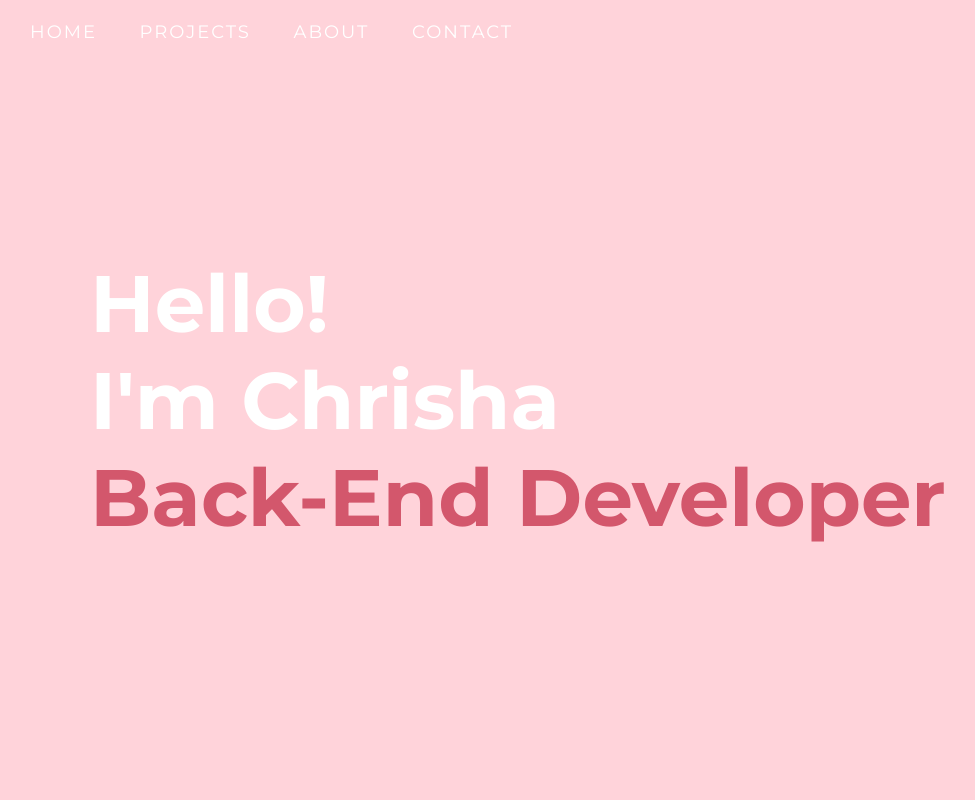
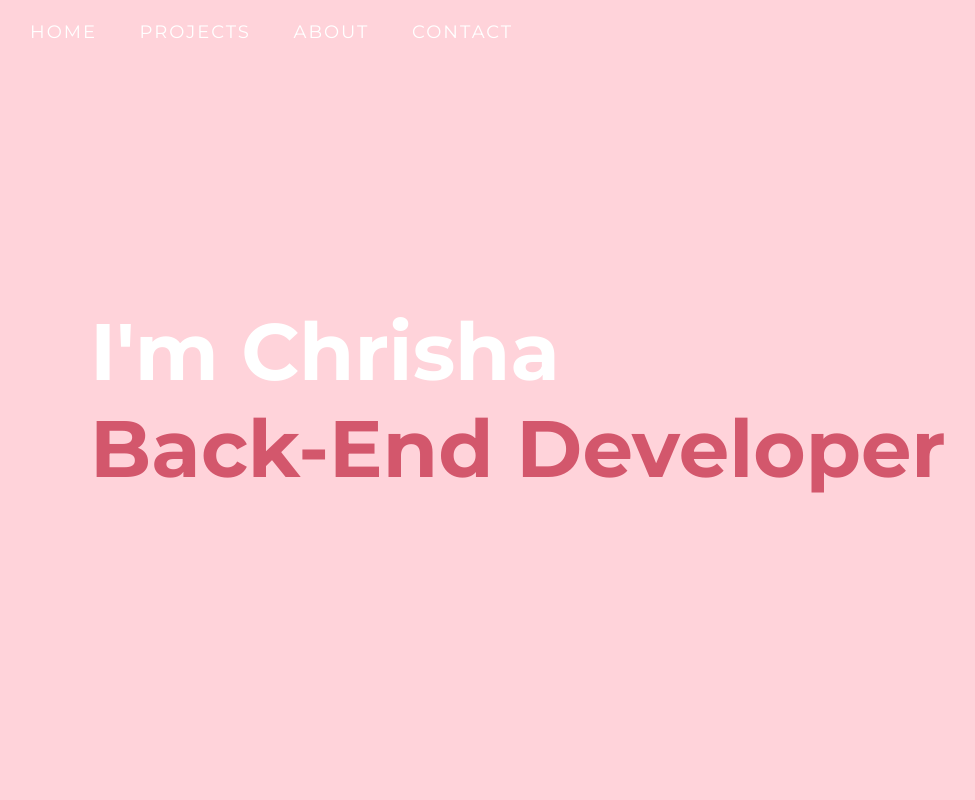
Before and after one commit to cchrisha/Portfolio, a plain HTML site: page index.html in a window 1280 px wide. Shown: the top 800 px of the page, without its empty margins (0-975 px from the left). Drawn offline with Linux system fonts and the light colour scheme.

Commit message:
portfolio

```diff
--- a/css.css
+++ b/css.css
@@ -221,20 +221,14 @@ p {
     animation-delay: 1s;
 }
 #home h1:nth-child(2) {
+    animation: text_reveal_name 0.5s ease forwards;
     animation-delay: 2s;
-}
-#home h1:nth-child(3) {
-    animation: text_reveal_name 0.5s ease forwards;
-    animation-delay: 3s;
 }
 #home h1:nth-child(1) span {
     animation-delay: 0.5s;
 }
 #home h1:nth-child(2) span {
     animation-delay: 1.5s;
-}
-#home h1:nth-child(3) span {
-    animation-delay: 2.5s;
 }
 /* Projects section */
 .Projects {
--- a/index.html
+++ b/index.html
@@ -31,7 +31,6 @@
     <section id="home">
         <div class="home container">
             <div>
-                <h1>Hello!<span></span></h1>
                 <h1>I'm Chrisha<span></span></h1>
                 <h1><b>Back-End Developer</b><span></span></h1>
             </div>
```
